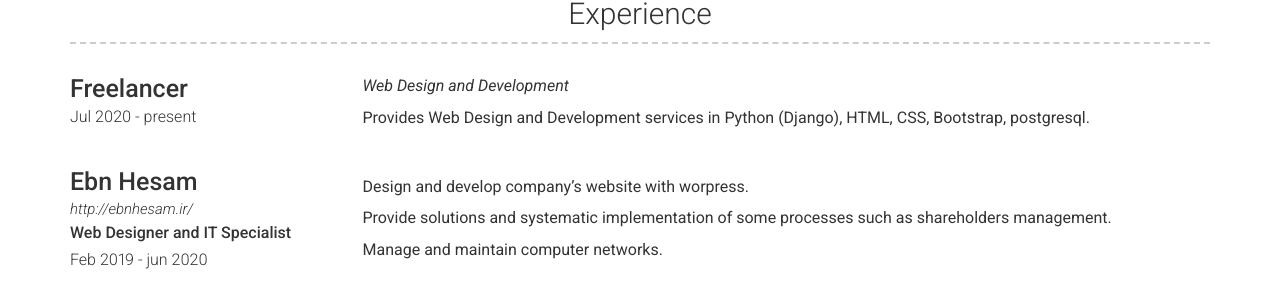
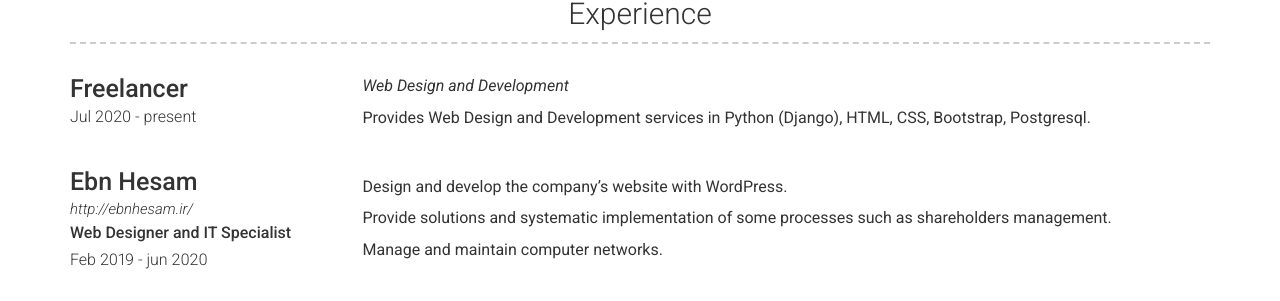
Before and after one commit to mohsenhsz/mohsenhsz.github.io, a Jekyll site: the page built from index.md, in a window 1280 px wide. Shown: the part 556-857 px from the top of the page. Built offline with Jekyll 4.4.1, drawn with Linux system fonts in a browser that asks for light colours; nearby versions of some CDN libraries.

Commit message:
Update experience.yml

```diff
--- a/_data/experience.yml
+++ b/_data/experience.yml
@@ -6,7 +6,7 @@
    Web Design and Development
 
   description: |
-    Provides Web Design and Development services in Python (Django), HTML, CSS, Bootstrap, postgresql.
+    Provides Web Design and Development services in Python (Django), HTML, CSS, Bootstrap, Postgresql.
 
 
 - layout: left
@@ -16,7 +16,7 @@
   dates: Feb 2019 - jun 2020
   quote: >
   description: |
-    Design and develop company's website with worpress.
+    Design and develop the company’s website with WordPress.
 
     Provide solutions and systematic implementation of some processes such as shareholders management.
 
```
